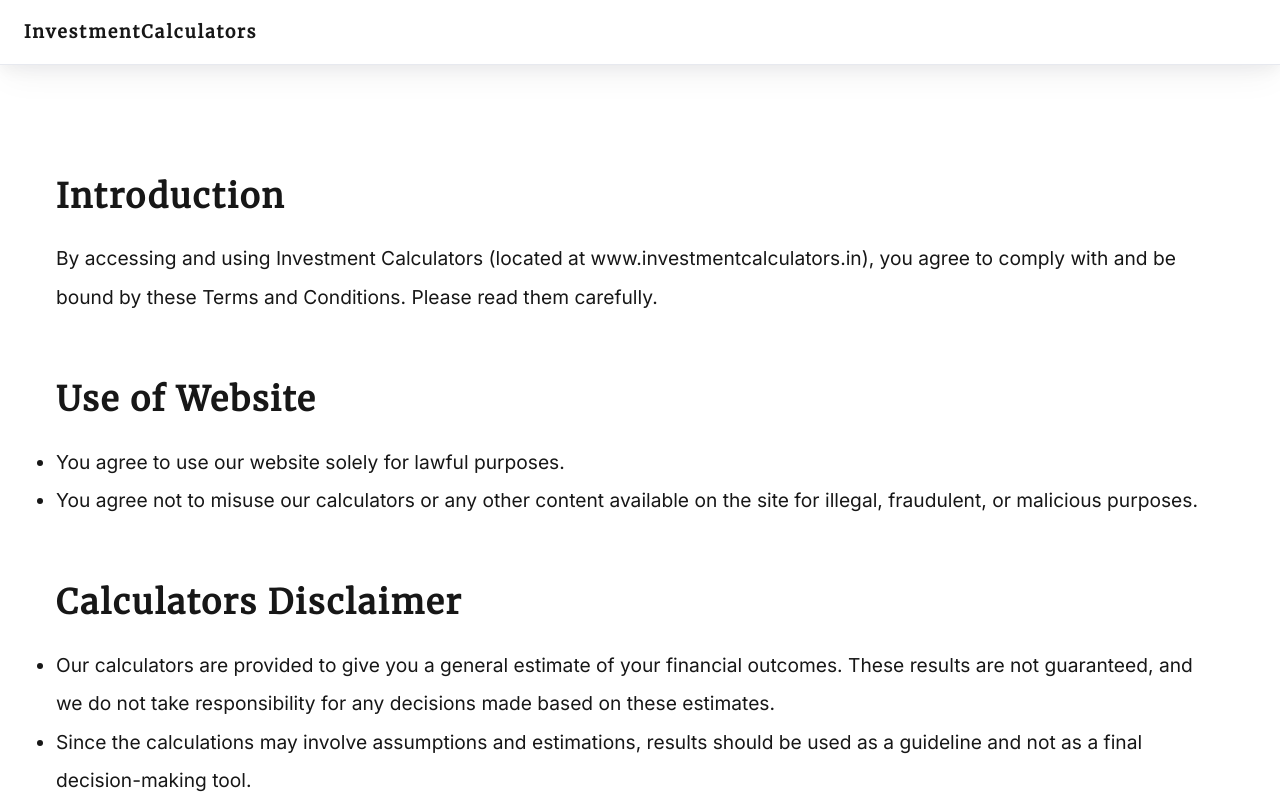
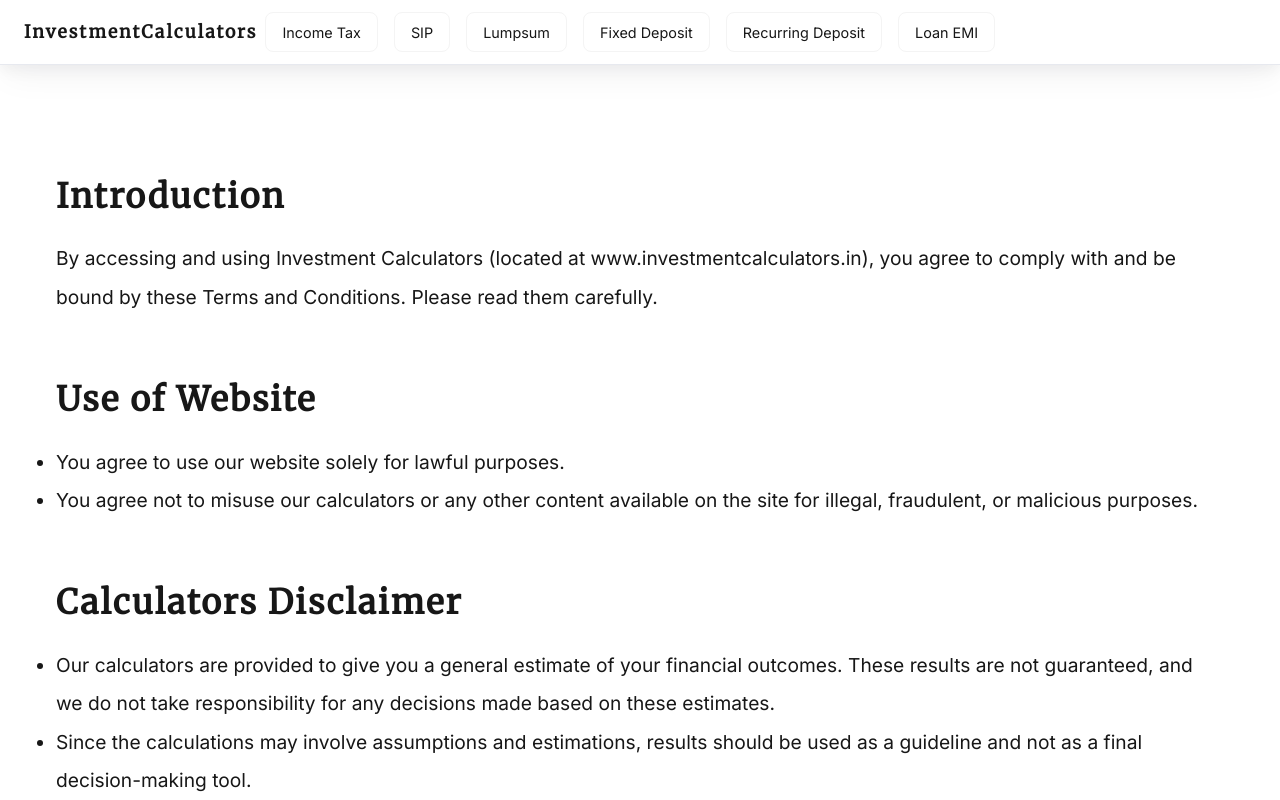
Before and after one commit to Pradeep17Jadhav/investmentcalculators, a Next.js app: page /terms-and-conditions in a window 1280 px wide. Shown: the top 800 px of the page. Built offline with nearby package versions, Linux system fonts and the light colour scheme; what @mui/material-nextjs would draw is missing.

Commit message:
ui improvements

```diff
--- a/app/globals.css
+++ b/app/globals.css
@@ -10,6 +10,7 @@
   --shadow: rgba(9, 11, 17, 0.05) 0px 5px 15px 0px, rgba(19, 23, 32, 0.05) 0px 15px 35px -5px;
   --shadow-heavy: 0 8px 16px rgba(0, 0, 5, 0.2);
   --dark-background: #fff;
+  --contrast-background: #f4f4f4;
   --banner-background: #f1f8ff;
   --table-background: #fff;
 }
@@ -26,8 +27,9 @@
     --border-color-hovered: #1e7dd7;
     --border-color-focused: #1973c8;
     --shadow: rgba(9, 11, 17, 0.5) 0px 5px 15px 0px, rgba(19, 23, 32, 0.08) 0px 15px 35px -5px;
-    --shadow-heavy: 0 8px 16px rgba(0, 0, 5, 0.5);
+    --shadow-heavy: 0 8px 16px rgba(104, 104, 108, 0.5);
     --dark-background: #080B11;
+    --contrast-background: #0a141f;
     --banner-background: #071E34;
     --table-background: #090c11;
   }
--- a/components/AppBar/AppBar.module.css
+++ b/components/AppBar/AppBar.module.css
@@ -10,3 +10,20 @@
     position: sticky;
     box-shadow: var(--shadow);
 }
+
+.navLink {
+    display: flex;
+    justify-content: center;
+    align-items: center;
+    cursor: pointer;
+    padding: 0 16px;
+    margin: 0 8px;
+    height: 40px;
+    border-radius: 8px;
+    border: 1px solid var(--contrast-background);
+    font-size: 0.9em;
+}
+
+.activeNavLink, .navLink:hover {
+    background-color: var(--contrast-background);
+}
--- a/components/AppBar/AppBar.tsx
+++ b/components/AppBar/AppBar.tsx
@@ -1,7 +1,8 @@
 "use client";
 
 import React, { useState, useMemo, useCallback } from "react";
-import { useRouter } from "next/navigation";
+import { usePathname, useRouter } from "next/navigation";
+import classnames from "classnames";
 import {
   IconButton,
   Menu,
@@ -10,15 +11,15 @@
   Typography,
   Container,
   Toolbar,
+  Tooltip,
 } from "@mui/material";
 import MenuIcon from "@mui/icons-material/Menu";
-import IncomeTaxPage from "@/app/income-tax-calculator/IncomeTaxPage";
 
 import styles from "./AppBar.module.css";
 
 const AppBar = () => {
   const router = useRouter();
-
+  const pathname = usePathname();
   const [anchorElNav, setAnchorElNav] = useState<null | HTMLElement>(null);
 
   const handleOpenNavMenu = useCallback(
@@ -40,9 +41,34 @@
   const publicPages = useMemo(
     () => [
       {
-        to: "/income-tax",
-        label: "Income Tax Calculator",
-        Icon: IncomeTaxPage,
+        to: "/income-tax-calculator",
+        label: "Income Tax",
+        tooltip: "Income Tax Calculator",
+      },
+      {
+        to: "/sip-calculator",
+        label: "SIP",
+        tooltip: "SIP Calculator",
+      },
+      {
+        to: "/lumpsum-calculator",
+        label: "Lumpsum",
+        tooltip: "Lumpsum Calculator",
+      },
+      {
+        to: "/fd-calculator",
+        label: "Fixed Deposit",
+        tooltip: "FD Calculator",
+      },
+      {
+        to: "/rd-calculator",
+        label: "Recurring Deposit",
+        tooltip: "RD Calculator",
+      },
+      {
+        to: "/loan-emi-calculator",
+        label: "Loan EMI",
+        tooltip: "Loan EMI Calculator",
       },
     ],
     []
@@ -54,12 +80,7 @@
     <>
       <Container className={styles.appbarContainer} maxWidth={false}>
         <Toolbar disableGutters>
-          <h6 className={styles.logo} onClick={handleLogoClicked}>
-            <span className="profit">Investment</span>
-            <span className="loss">Calculators</span>
-          </h6>
-
-          <Box sx={{ flexGrow: 1, display: { xs: "none", md: "none" } }}>
+          <Box sx={{ flexGrow: 0, display: { xs: "block", md: "none" } }}>
             <IconButton
               size="large"
               aria-controls="menu-appbar"
@@ -97,6 +118,28 @@
               ))}
             </Menu>
           </Box>
+          <h6 className={styles.logo} onClick={handleLogoClicked}>
+            <span className="profit">Investment</span>
+            <span className="loss">Calculators</span>
+          </h6>
+
+          <Box sx={{ flexGrow: 1, display: { xs: "none", sm: "flex" } }}>
+            {publicPages.map(({ label, tooltip, to }) => {
+              const isActive = pathname === to;
+              return (
+                <Tooltip key={label} title={tooltip}>
+                  <a
+                    href={to}
+                    className={classnames(styles.navLink, {
+                      [styles.activeNavLink]: isActive,
+                    })}
+                  >
+                    {label}
+                  </a>
+                </Tooltip>
+              );
+            })}
+          </Box>
         </Toolbar>
       </Container>
     </>
--- a/components/Footer/Footer.module.css
+++ b/components/Footer/Footer.module.css
@@ -9,6 +9,7 @@
     border-top-right-radius: 64px;
     margin-top: 108px;
     padding: 32px 64px 0px 64px;
+    border-top: 2px solid var(--border-color);
 }
 
 .container {
@@ -22,7 +23,7 @@
 }
 
 .hr {
-    border-color: var(--border-color);
+    border: 1px solid var(--border-color);
 }
 
 @media (max-width: 900px) {
--- a/components/Footer/FooterTable/FooterTable.module.css
+++ b/components/Footer/FooterTable/FooterTable.module.css
@@ -22,6 +22,10 @@
     color: var(--foreground-secondary)
 }
 
+.columnItem:hover {
+    color: var(--foreground)
+}
+
 
 @media (max-width: 600px) {
     .footerColumn {
```
Also changed, not shown: 1 other file (tests, documents, lock files or other folders).
